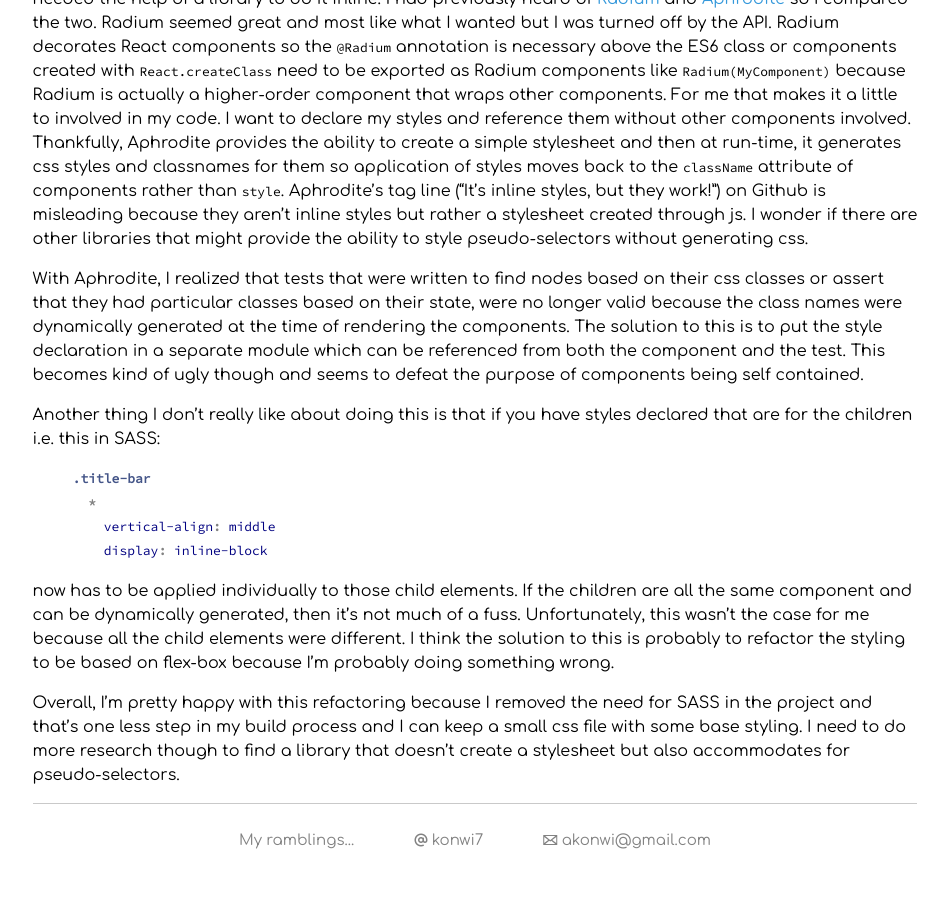
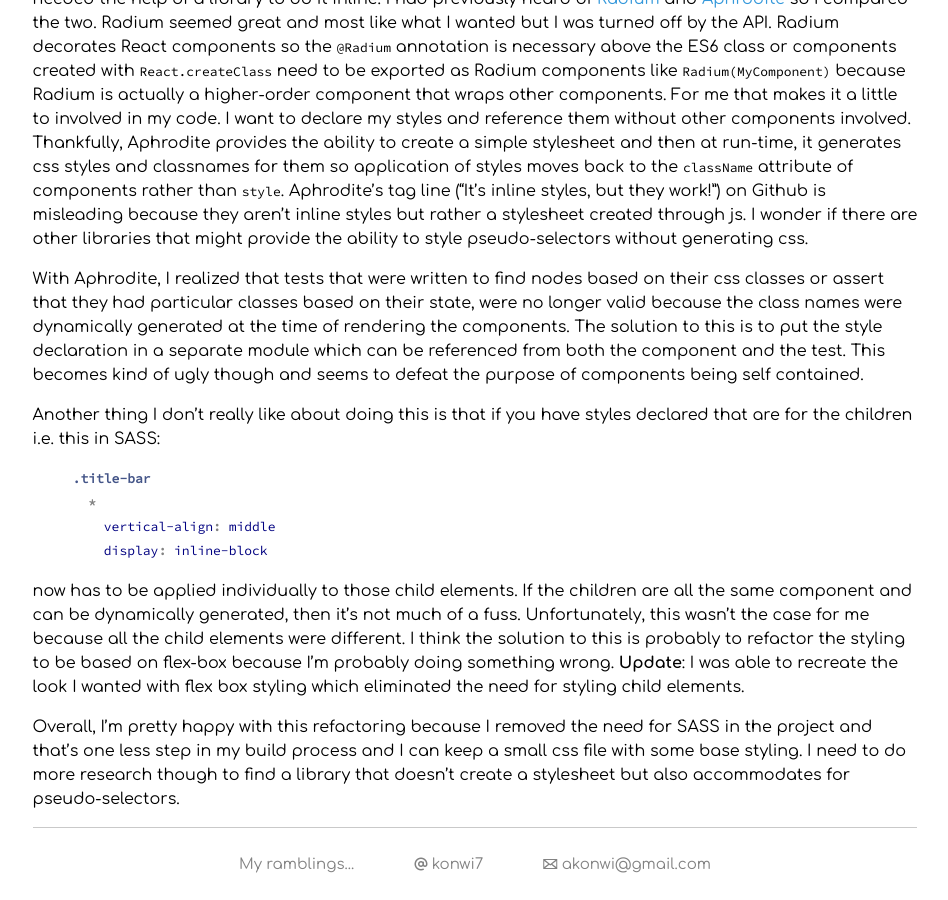
Before and after one commit to akonwi/akonwi.github.io, a Jekyll site: the page built from _posts/2017-01-22-react-inline-styles.markdown, in a window 1280 px wide and 900 px high, scrolled down 1084 px. Shown: the whole window, without its empty margins (165-1113 px from the left). Built offline with Jekyll 4.4.1, drawn with Linux system fonts in a browser that asks for light colours; before the commit the page ends 1960 px from its top, so only the background shows below that.

Commit message:
Update 2017-01-22-react-inline-styles.markdown

```diff
--- a/_posts/2017-01-22-react-inline-styles.markdown
+++ b/_posts/2017-01-22-react-inline-styles.markdown
@@ -53,6 +53,6 @@
     display: inline-block
 {% endhighlight %}
 
-now has to be applied individually to those child elements. If the children are all the same component and can be dynamically generated, then it's not much of a fuss. Unfortunately, this wasn't the case for me because all the child elements were different. I think the solution to this is probably to refactor the styling to be based on flex-box because I'm probably doing something wrong.
+now has to be applied individually to those child elements. If the children are all the same component and can be dynamically generated, then it's not much of a fuss. Unfortunately, this wasn't the case for me because all the child elements were different. I think the solution to this is probably to refactor the styling to be based on flex-box because I'm probably doing something wrong. __Update__: I was able to recreate the look I wanted with flex box styling which eliminated the need for styling child elements.
 
 Overall, I'm pretty happy with this refactoring because I removed the need for SASS in the project and that's one less step in my build process and I can keep a small css file with some base styling. I need to do more research though to find a library that doesn't create a stylesheet but also accommodates for pseudo-selectors.
```
